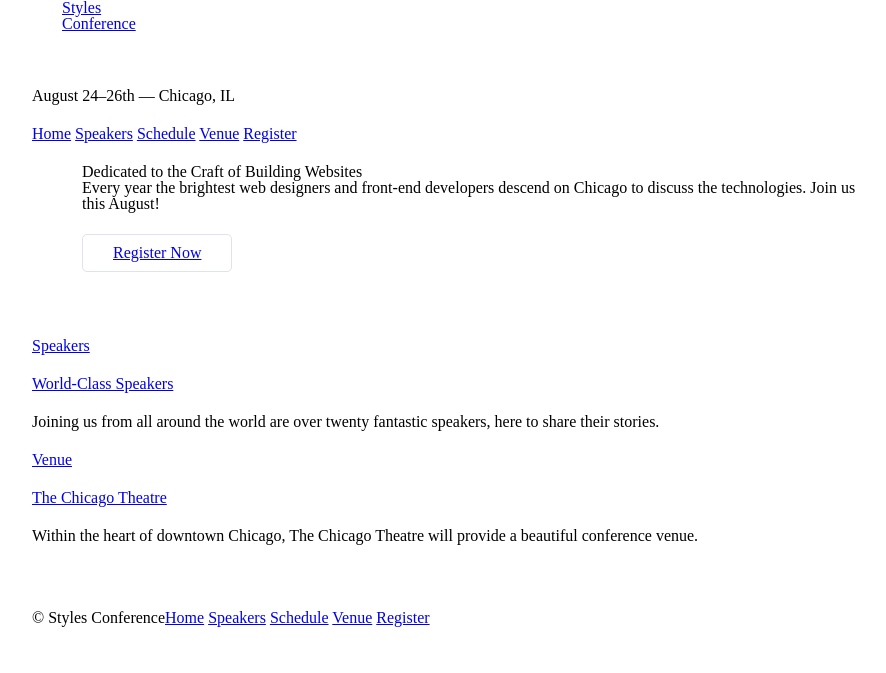
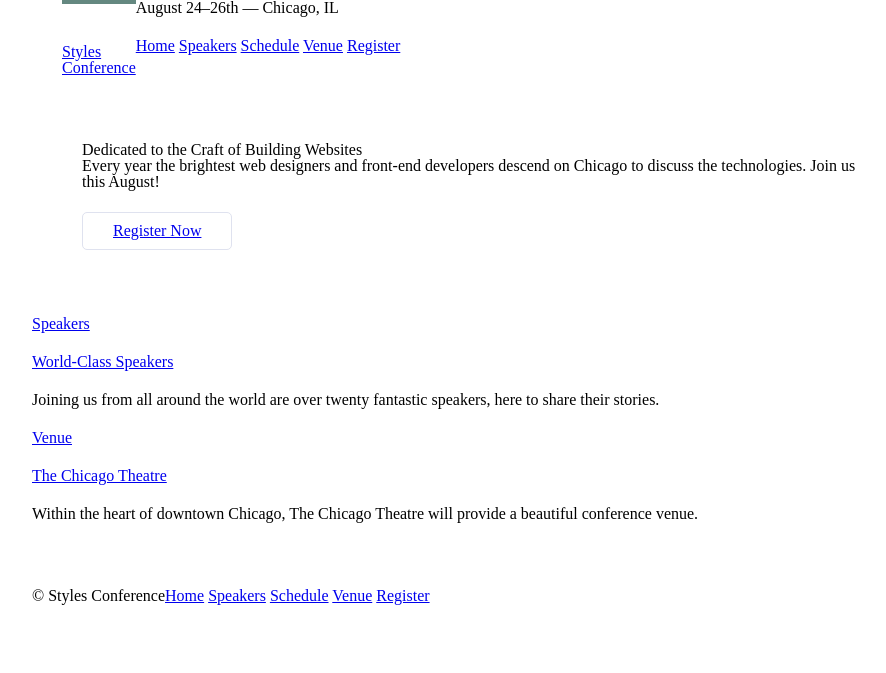
Before and after one commit to danmenjivar/learn-html-css, a plain HTML site: page index.html in a window 1280 px wide. Shown: the whole page, without its empty margins (158-1044 px from the left). Drawn offline with Linux system fonts and the light colour scheme.

Commit message:
fixed floating the header in index

```diff
--- a/index.html
+++ b/index.html
@@ -10,12 +10,8 @@
 <body>
     <header class="container">
         <section class="container group">
-            <h1 class="logo">
-                <h1><a href="index.html">Styles <br> Conference</a></h1>
-            </h1>
-        </section>
+            <h1 class="logo"><a href="index.html">Styles <br> Conference</a></h1>
             <h3>August 24&ndash;26th &mdash; Chicago, IL</h3>
-
             <nav>
                 <a href="index.html">Home</a>
                 <a href="speakers.html">Speakers</a>
@@ -23,6 +19,8 @@
                 <a href="venue.html">Venue</a>
                 <a href="register.html">Register</a>
             </nav>
+        </section>
+
     </header>
     <section class="hero container">
         <h2>Dedicated to the Craft of Building Websites</h2>
```
Lines whose indentation alone changed are shown as unchanged.
